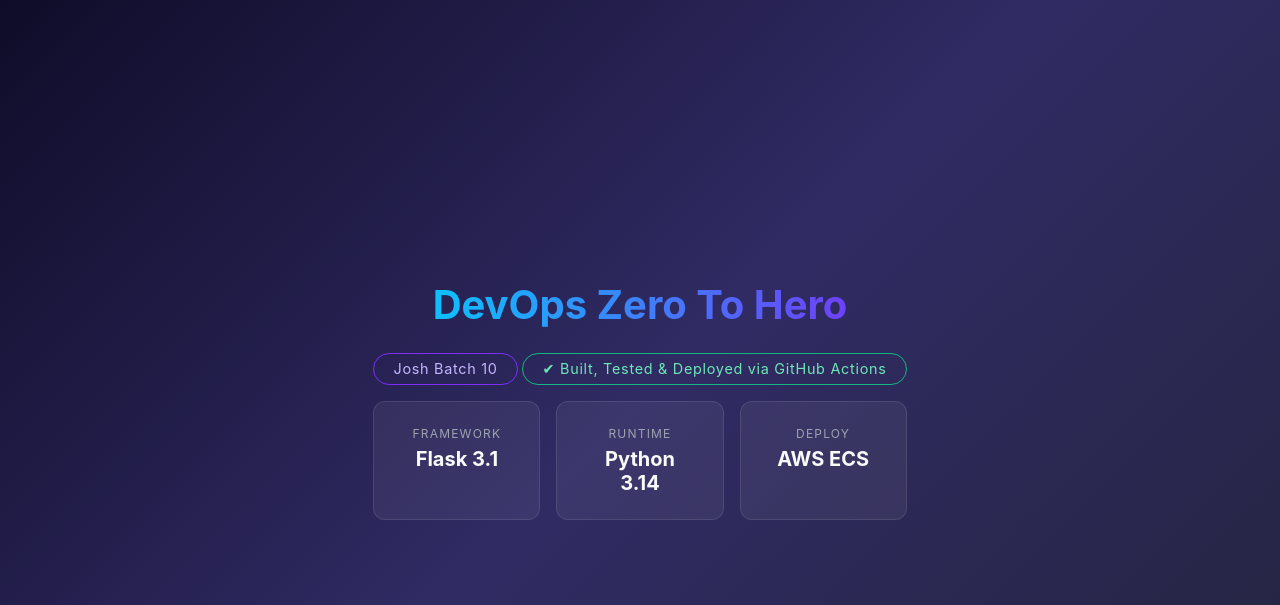
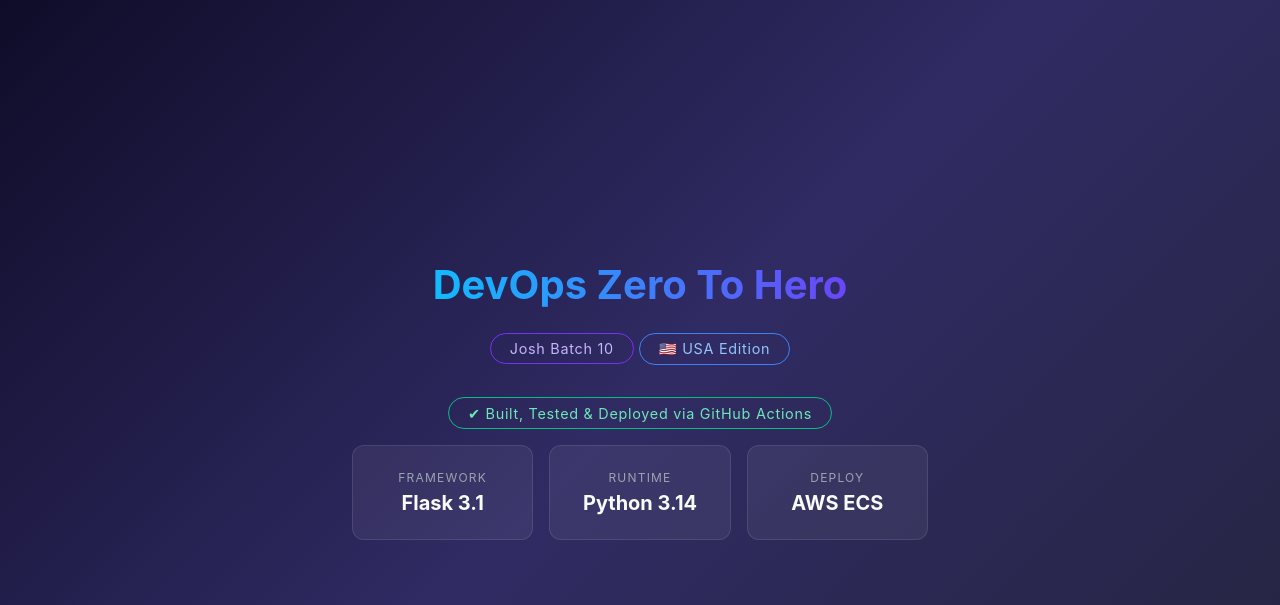
Before and after one commit to Rakesh2402/github-actions-zero-to-hero, a Flask app: page / in a window 1280 px wide. Shown: the top 605 px of the page. Run offline with Flask 3, Linux system fonts and the light colour scheme.

Commit message:
updated index.html

```diff
--- a/templates/index.html
+++ b/templates/index.html
@@ -71,7 +71,12 @@
 
         <div class="badge">Josh Batch 10</div>
 
-        <!-- ✅ Added CI/CD Status -->
+        <!-- 🇺🇸 USA Edition Tag -->
+        <div class="badge" style="border-color:#3b82f6; color:#93c5fd;">
+            🇺🇸 USA Edition
+        </div>
+
+        <!-- ✅ CI/CD Status -->
         <div class="badge" style="border-color:#10b981; color:#6ee7b7;">
             ✔ Built, Tested & Deployed via GitHub Actions
         </div>
```
